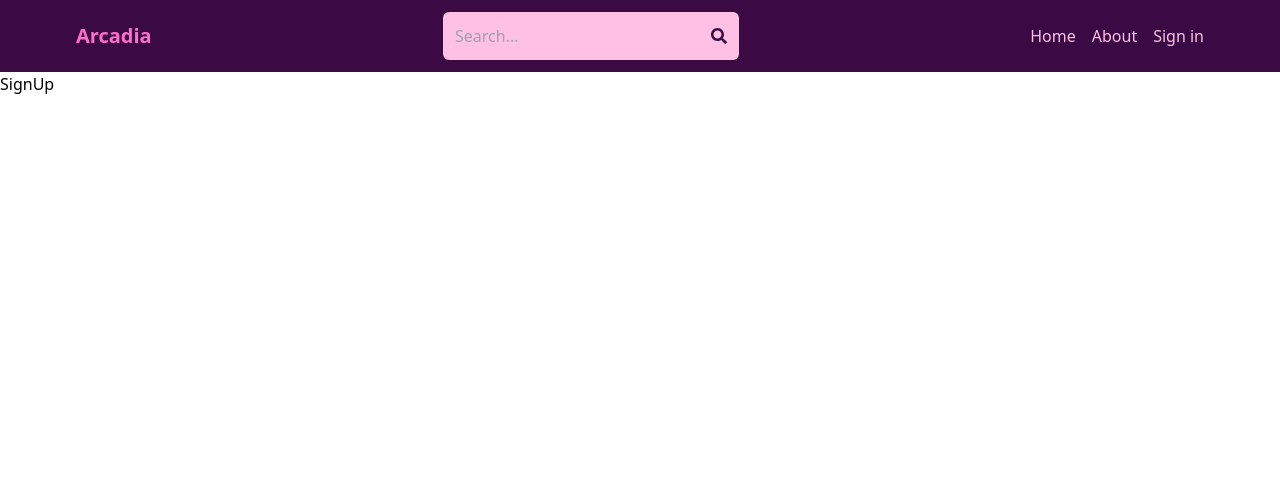
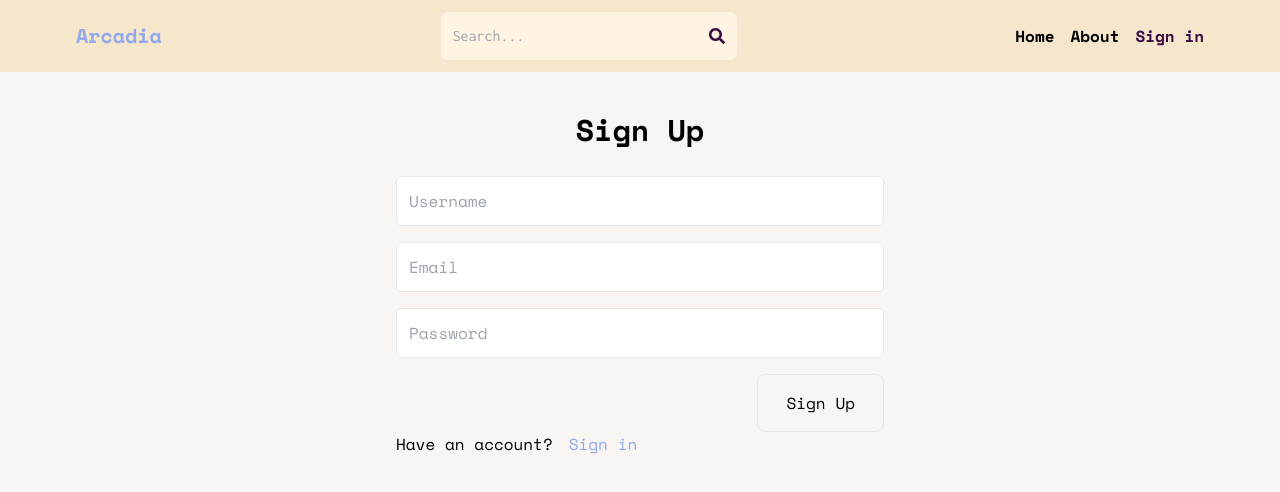
Before and after one commit to miyurua/arcadia-client-web, a React (Vite) app in the folder arcadia-client-web/: page /signup in a window 1280 px wide. Shown: the top 492 px of the page. Built offline with nearby package versions, Linux system fonts and the light colour scheme; a web font is replaced by a local one.

Commit message:
complete sign up page UI

```diff
--- a/arcadia-client-web/src/components/navbar/Navbar.tsx
+++ b/arcadia-client-web/src/components/navbar/Navbar.tsx
@@ -3,14 +3,14 @@ import { Link } from "react-router-dom";
 
 const Navbar = () => {
   return (
-    <header className="bg-[#3B0A45]">
+    <header className="bg-[#F5E6CC]">
       <div className="flex flex-row justify-between max-w-6xl mx-auto p-3 items-center">
         <Link to="/">
-          <span className="text-[#FF6EC7] font-bold text-sm sm:text-xl">
+          <span className="text-[#91A8ED] font-bold text-sm sm:text-xl font-spacemono">
             Arcadia
           </span>
         </Link>
-        <form className="bg-[#FFC1E3] p-3 rounded-md flex flex-row items-center">
+        <form className="bg-[#FFF4E1] p-3 rounded-md flex flex-row items-center font-inconsolata">
           <input
             type="text"
             placeholder="Search..."
@@ -18,19 +18,15 @@ const Navbar = () => {
           />
           <FaSearch className="text-[#3B0A45]" />
         </form>
-        <ul className="flex flex-row gap-4">
+        <ul className="flex flex-row gap-4 font-spacemono font-semibold">
           <Link to="/">
-            <li className="hidden sm:inline text-[#FFC1E3] hover:text-[#B2FFFF] hover:cursor-pointer">
-              Home
-            </li>
+            <li className="hidden sm:inline">Home</li>
           </Link>
           <Link to="/about">
-            <li className="hidden sm:inline text-[#FFC1E3] hover:text-[#B2FFFF] hover:cursor-pointer">
-              About
-            </li>
+            <li className="hidden sm:inline">About</li>
           </Link>
           <Link to="/signin">
-            <li className="text-[#FFC1E3] hover:text-[#B2FFFF] hover:cursor-pointer">
+            <li className="text-[#3B0A45] hover:text-[#91A8ED] hover:cursor-pointer">
               Sign in
             </li>
           </Link>
--- a/arcadia-client-web/src/index.css
+++ b/arcadia-client-web/src/index.css
@@ -1,4 +1,11 @@
 @import url("https://fonts.googleapis.com/css2?family=Agbalumo&family=Dela+Gothic+One&family=Poppins:ital,wght@0,100;0,200;0,300;0,400;0,500;0,600;0,700;0,800;0,900;1,100;1,200;1,300;1,400;1,500;1,600;1,700;1,800;1,900&family=Sofia&display=swap");
+@import url("https://fonts.googleapis.com/css2?family=Lobster+Two:ital,wght@0,400;0,700;1,400;1,700&display=swap");
+@import url("https://fonts.googleapis.com/css2?family=Inconsolata:wght@200..900&display=swap");
+@import url("https://fonts.googleapis.com/css2?family=Space+Mono:ital,wght@0,400;0,700;1,400;1,700&display=swap");
 @tailwind base;
 @tailwind components;
 @tailwind utilities;
+
+body {
+  background-color: rgb(249, 245, 242);
+}
--- a/arcadia-client-web/src/pages/SignUp.tsx
+++ b/arcadia-client-web/src/pages/SignUp.tsx
@@ -1,7 +1,43 @@
 import React from "react";
+import { Link } from "react-router-dom";
 
 const SignUp = () => {
-  return <div>SignUp</div>;
+  return (
+    <div className="p-3 max-w-lg mx-auto font-spacemono">
+      <h1 className="text-3xl text-center font-semibold my-7 ">Sign Up</h1>
+      <form className="flex flex-col gap-4">
+        <input
+          type="text"
+          placeholder="Username"
+          className="border p-3 rounded-md"
+          id="username"
+        />
+        <input
+          type="email"
+          placeholder="Email"
+          className="border p-3 rounded-md"
+          id="email"
+        />
+        <input
+          type="password"
+          placeholder="Password"
+          className="border p-3 rounded-md"
+          id="password"
+        />
+        <div className="flex justify-end">
+          <button className="border rounded-lg px-7 py-4 hover:bg-[#91A8ED] hover:text-white hover:font-semibold">
+            Sign Up
+          </button>
+        </div>
+      </form>
+      <div className="flex flex-row gap-4">
+        <p>Have an account?</p>
+        <Link to="/signin">
+          <span className="text-[#91A8ED]">Sign in</span>
+        </Link>
+      </div>
+    </div>
+  );
 };
 
 export default SignUp;
--- a/arcadia-client-web/tailwind.config.js
+++ b/arcadia-client-web/tailwind.config.js
@@ -2,13 +2,12 @@
 export default {
   content: ["./index.html", "./src/**/*.{js,ts,jsx,tsx}"],
   theme: {
-    extend: {
-      boxShadow: {
-        br: "4px 4px 5px 0 rgba(0, 0, 0, 0.25)",
-      },
-      fontFamily: {
-        poppins: ["Poppins", "sans-serif"],
-      },
+    extend: {},
+    fontFamily: {
+      poppins: ["Poppins", "sans-serif"],
+      lobster: ["Lobster Two", "sans-serif"],
+      inconsolata: ["Inconsolata", "monospace"],
+      spacemono: ["Space Mono", "monospace"],
     },
   },
   plugins: [],
```
